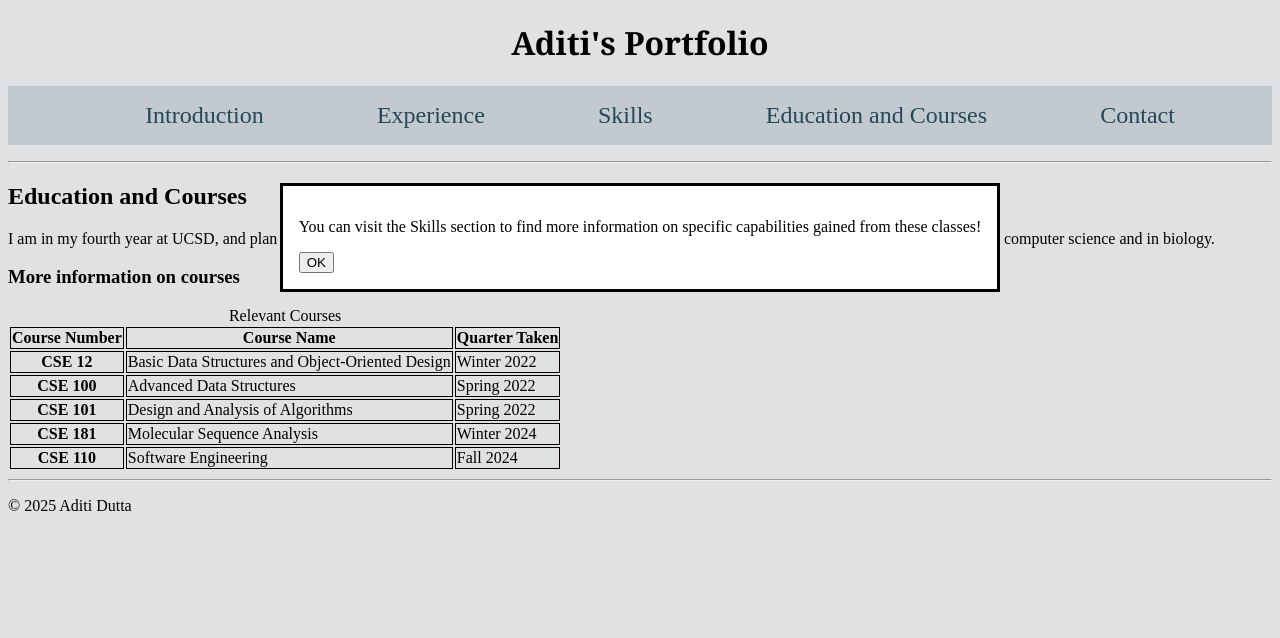
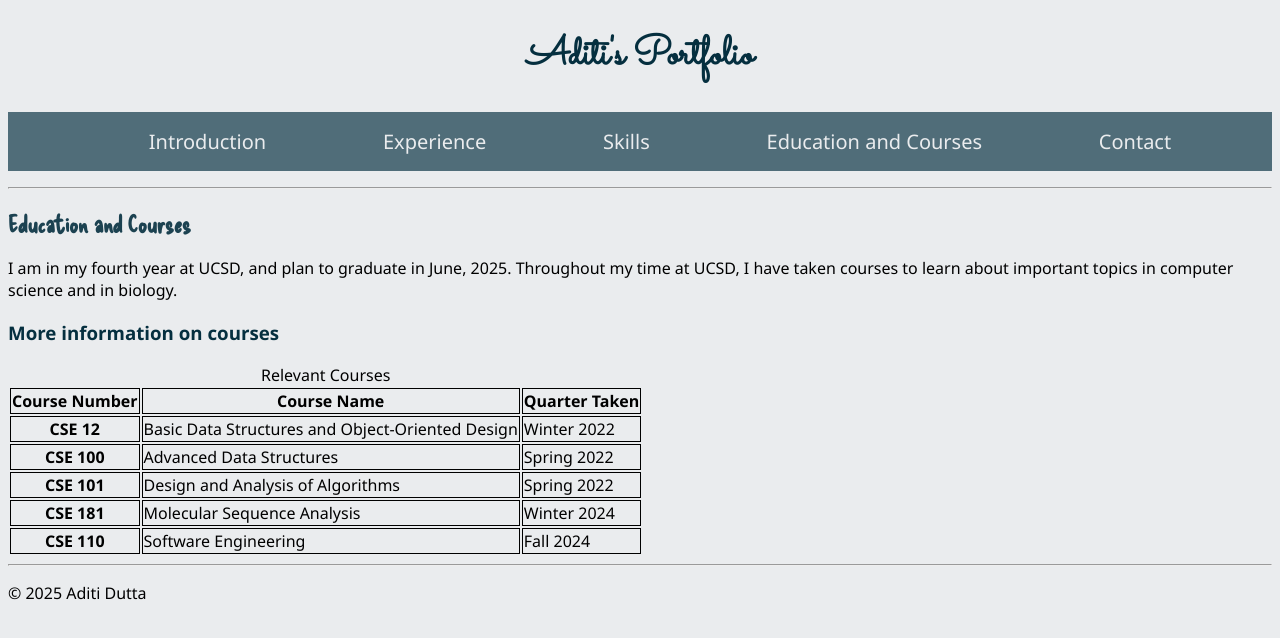
Before and after one commit to adutta4/cse134b-hw5, a plain HTML site: page education.html in a window 1280 px wide. Drawn offline with Linux system fonts and the light colour scheme.

Commit message:
introduce custom fonts, color scheme

```diff
--- a/education.html
+++ b/education.html
@@ -36,12 +36,6 @@
 
     <hr>
     <main>
-        <dialog open>
-            <p>You can visit the Skills section to find more information on specific capabilities gained from these classes!</p>
-            <form method="dialog">
-              <button>OK</button>
-            </form>
-          </dialog>
         <h2>Education and Courses</h2>
         <p>I am in my fourth year at UCSD, and plan to graduate in June, 2025. Throughout my time at UCSD,
             I have taken courses to learn about important topics in computer science and in biology.
--- a/style.css
+++ b/style.css
@@ -1,14 +1,44 @@
-html {
-    background-color: #dfe1e3;
+:root {
+    --main-bg-color: #eaecee;
+    --main-text-color: #052f3f;
+    font-family: 'Segoe UI', 'Open Sans', 'Arial', sans-serif;
+}
+
+@font-face {
+    font-family: "DeliciousHandrawn";
+    src:
+        url("fonts/DeliciousHandrawn/DeliciousHandrawn-Regular.ttf") format('truetype'),
+}
+
+@font-face {
+    font-family: "Sacramento";
+    src:
+        url("fonts/Sacramento/Sacramento-Regular.ttf") format('truetype'),
+}
+
+body {
+    background-color: var(--main-bg-color);
 }
 
 h1 {
     text-align: center;
-    font-family: Georgia, serif;
+    font-family: 'Sacramento', 'Segoe UI', 'Arial', sans-serif;
+    font-size: 2.5em;
+    color:#052f3f;
+}
+
+h2 {
+    color: color-mix(in srgb, #052f3f 90%, var(--main-bg-color) 10%);
+    font-family: "DeliciousHandrawn", 'Segoe UI', 'Arial', sans-serif;
+    font-size: 1.5em;
+}
+
+h3 {
+    color: var(--main-text-color);
 }
 
 nav {
-    background-color: #c2cad0;
+    background-color: color-mix(in srgb, #052f3f 70%, white 30%);
 }
 
 nav ul {
@@ -25,6 +55,10 @@ nav li {
 
 nav li a {
     text-decoration: none;
-    color: #244855;
-    font-size: 1.5em;
+    color: var(--main-bg-color);
+    font-size: 1.25em;
 }
+
+nav li:hover {
+    background-color: #1b2125;
+}
```
Also changed, not shown: fonts/DeliciousHandrawn/DeliciousHandrawn-Regular.ttf (added), fonts/DeliciousHandrawn/OFL.txt (added), fonts/Sacramento/OFL.txt (added), fonts/Sacramento/Sacramento-Regular.ttf (added).
